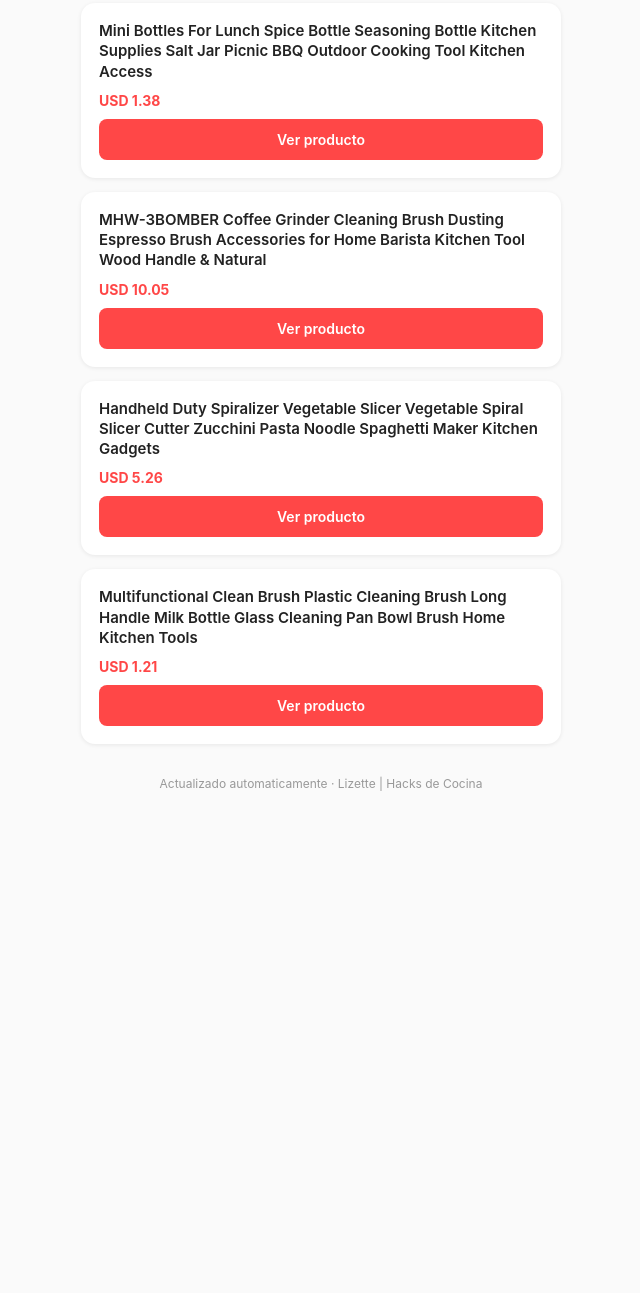
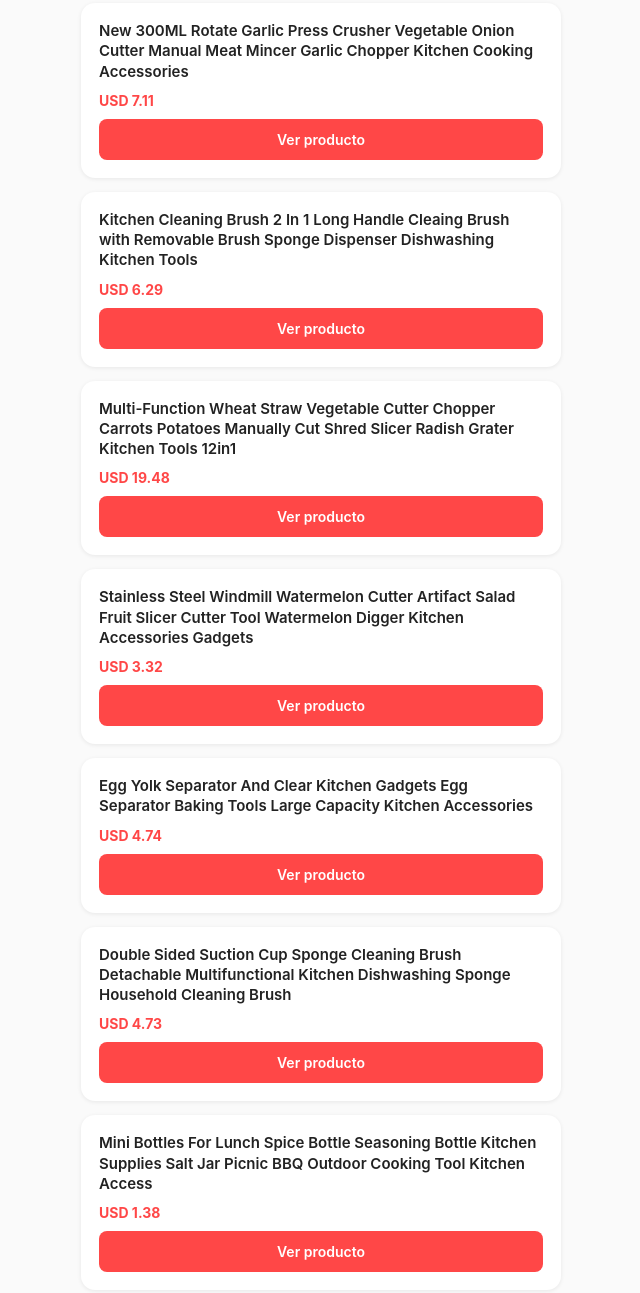
Before and after one commit to huriyamedia-org/go, a plain HTML site: page tienda.html in a window 1280 px wide. Shown: the part 102-1395 px from the top of the page, without its empty margins (319-959 px from the left). Before the commit the page ends 953 px from the top, so only its background shows below. Drawn offline with Linux system fonts and the light colour scheme.

Commit message:
Update tienda.html [auto]

```diff
--- a/tienda.html
+++ b/tienda.html
@@ -81,6 +81,42 @@
   <div class="list">
 
     <div class="card">
+      <div class="title">New 300ML Rotate Garlic Press Crusher Vegetable Onion Cutter Manual Meat Mincer Garlic Chopper Kitchen Cooking Accessories</div>
+      <div class="price">USD 7.11</div>
+      <a class="btn" href="https://huriyamedia.github.io/go/?u=https%3A%2F%2Fs.click.aliexpress.com%2Fe%2F_c3Th5IDp">Ver producto</a>
+    </div>
+
+    <div class="card">
+      <div class="title">Kitchen Cleaning Brush 2 In 1 Long Handle Cleaing Brush with Removable Brush Sponge Dispenser Dishwashing  Kitchen Tools</div>
+      <div class="price">USD 6.29</div>
+      <a class="btn" href="https://huriyamedia.github.io/go/?u=https%3A%2F%2Fs.click.aliexpress.com%2Fe%2F_c3MxdgIb">Ver producto</a>
+    </div>
+
+    <div class="card">
+      <div class="title">Multi-Function Wheat Straw Vegetable Cutter Chopper Carrots Potatoes Manually Cut Shred Slicer Radish Grater Kitchen Tools 12in1</div>
+      <div class="price">USD 19.48</div>
+      <a class="btn" href="https://huriyamedia.github.io/go/?u=https%3A%2F%2Fs.click.aliexpress.com%2Fe%2F_c3RLEvkb">Ver producto</a>
+    </div>
+
+    <div class="card">
+      <div class="title">Stainless Steel Windmill Watermelon Cutter Artifact Salad Fruit Slicer Cutter Tool Watermelon Digger Kitchen Accessories Gadgets</div>
+      <div class="price">USD 3.32</div>
+      <a class="btn" href="https://huriyamedia.github.io/go/?u=https%3A%2F%2Fs.click.aliexpress.com%2Fe%2F_c3C9IowT">Ver producto</a>
+    </div>
+
+    <div class="card">
+      <div class="title">Egg Yolk Separator And Clear Kitchen Gadgets Egg Separator Baking Tools Large Capacity Kitchen Accessories</div>
+      <div class="price">USD 4.74</div>
+      <a class="btn" href="https://huriyamedia.github.io/go/?u=https%3A%2F%2Fs.click.aliexpress.com%2Fe%2F_c4q0FBJv">Ver producto</a>
+    </div>
+
+    <div class="card">
+      <div class="title">Double Sided Suction Cup Sponge Cleaning Brush Detachable Multifunctional Kitchen Dishwashing Sponge Household Cleaning Brush</div>
+      <div class="price">USD 4.73</div>
+      <a class="btn" href="https://huriyamedia.github.io/go/?u=https%3A%2F%2Fs.click.aliexpress.com%2Fe%2F_c3Zdq5mr">Ver producto</a>
+    </div>
+
+    <div class="card">
       <div class="title">Mini Bottles For Lunch Spice Bottle Seasoning Bottle Kitchen Supplies Salt Jar Picnic BBQ Outdoor Cooking Tool Kitchen Access</div>
       <div class="price">USD 1.38</div>
       <a class="btn" href="https://s.click.aliexpress.com/e/_c4bUNxgR">Ver producto</a>
@@ -91,18 +127,6 @@
       <div class="price">USD 10.05</div>
       <a class="btn" href="https://s.click.aliexpress.com/e/_c3qTVxYf">Ver producto</a>
     </div>
-
-    <div class="card">
-      <div class="title">Handheld Duty Spiralizer Vegetable Slicer Vegetable Spiral Slicer Cutter Zucchini Pasta Noodle Spaghetti Maker Kitchen Gadgets</div>
-      <div class="price">USD 5.26</div>
-      <a class="btn" href="https://s.click.aliexpress.com/e/_c375G6Tp">Ver producto</a>
-    </div>
-
-    <div class="card">
-      <div class="title">Multifunctional Clean Brush Plastic Cleaning Brush Long Handle Milk Bottle Glass Cleaning Pan Bowl Brush Home Kitchen Tools</div>
-      <div class="price">USD 1.21</div>
-      <a class="btn" href="https://s.click.aliexpress.com/e/_c3P27SOr">Ver producto</a>
-    </div>
   </div>
 
   <footer>Actualizado automaticamente &middot; Lizette | Hacks de Cocina</footer>
```
